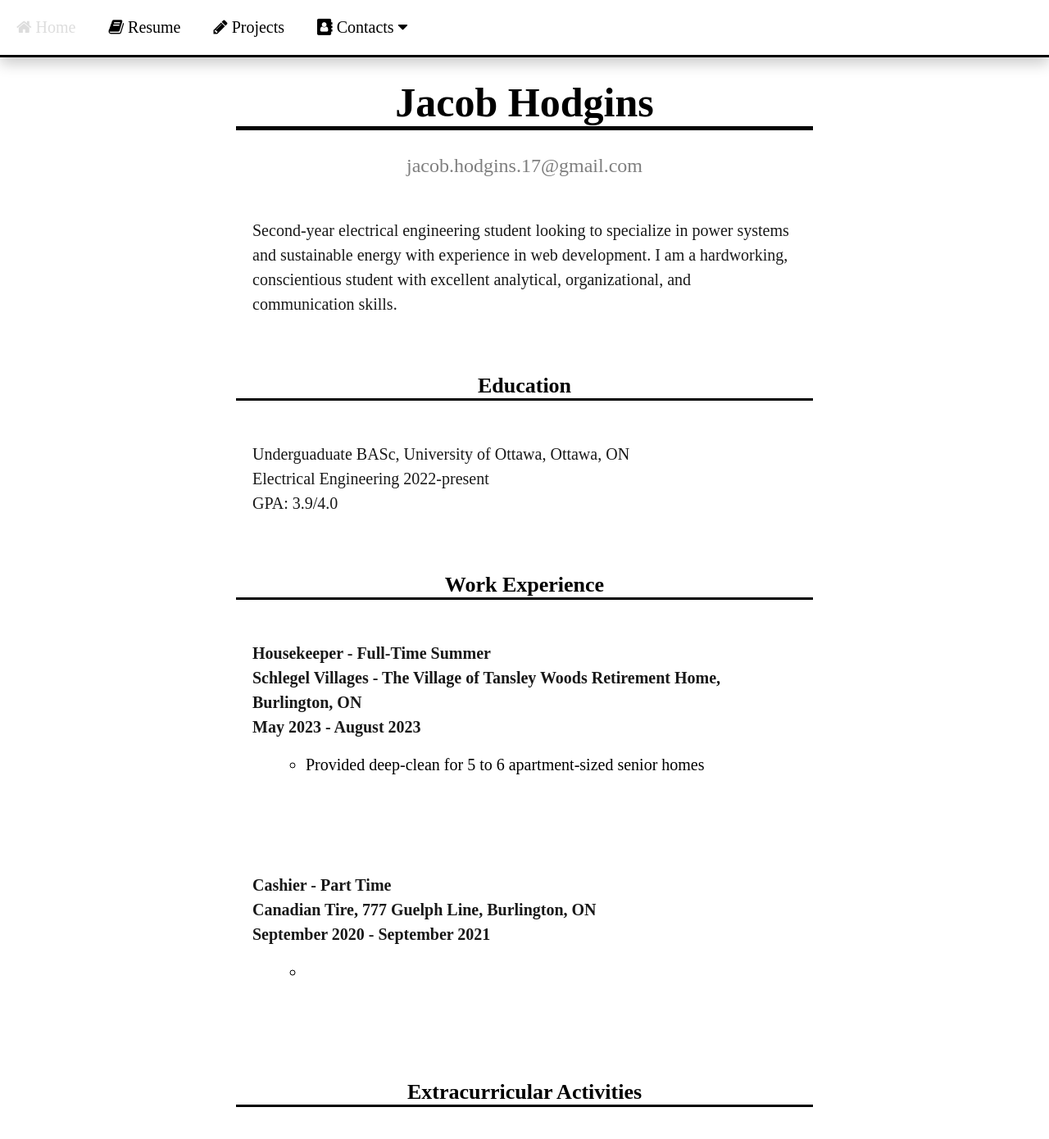
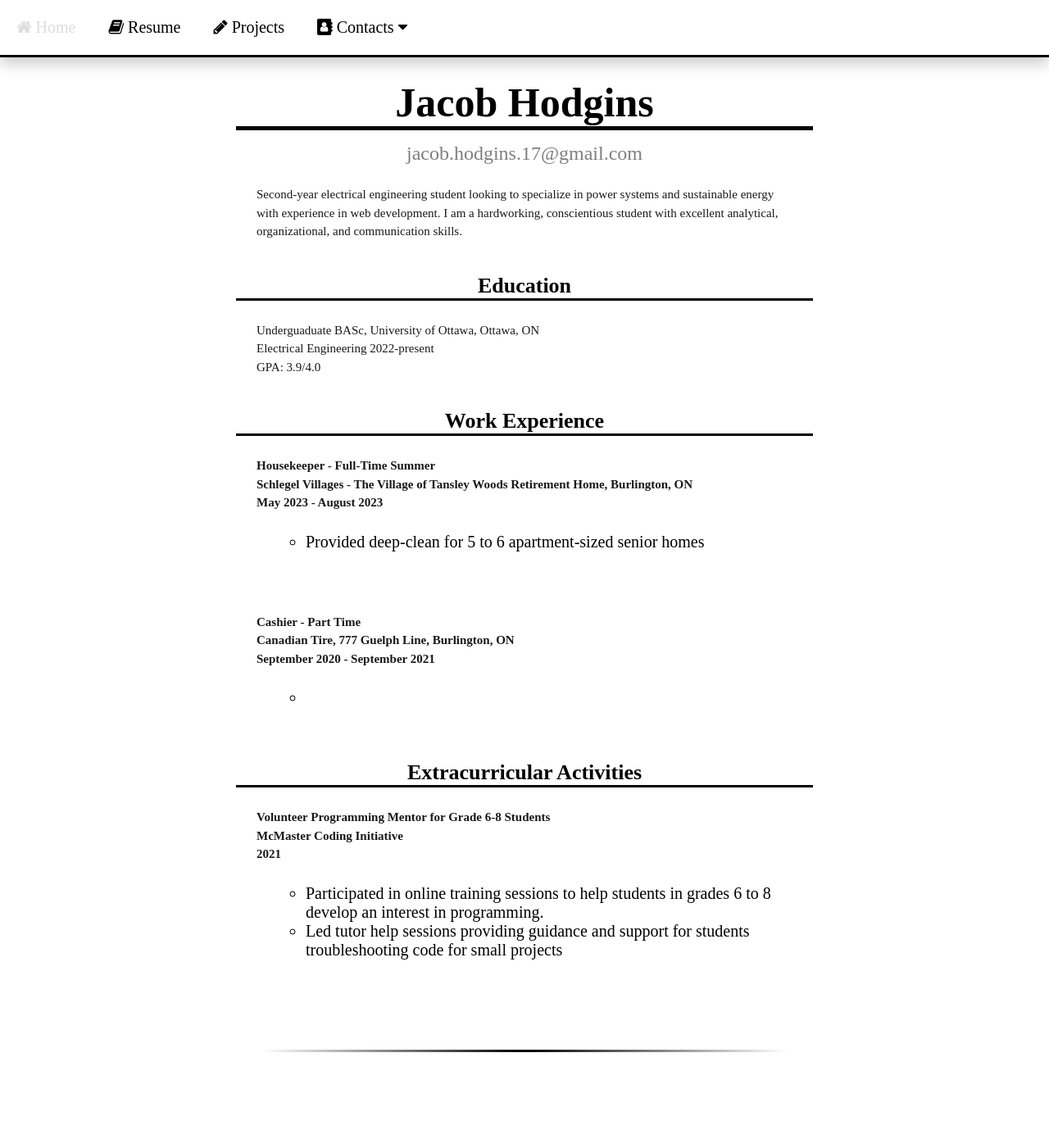
Before and after one commit to JacobHodgins/hodginsjacob, a Jekyll site: the page built from resume/index.html, in a window 1280 px wide and 1400 px high. Shown: the top 1390 px of the window at 82% size. Built offline with Jekyll 4.4.1, drawn with Linux system fonts in a browser that asks for light colours.

Commit message:
Update main.css

```diff
--- a/css/main.css
+++ b/css/main.css
@@ -141,15 +141,14 @@ nav.navbar a:active {
   opacity: 50%;
   border-style: none;
   text-align: center;
-  padding: 30px 0px 0px 0px;
+  padding: 15px 0px 0px 0px;
 }
 
 .resume-index-page p {
-  font-size: 20px;
-  padding: 20px;
+  font-size: 15px;
+  padding: 25px;
   opacity: 90%;
   line-height: 1.5;
-  margin-top: 30px;
 }
 
 .resume-title {
@@ -157,7 +156,7 @@ nav.navbar a:active {
   border-bottom-style: solid;
   border-width: 3px;
   text-align: center;
-  margin-top: 50px;
+  margin-top: 15px;
 }
 
 .resume-index-page ul {
```
